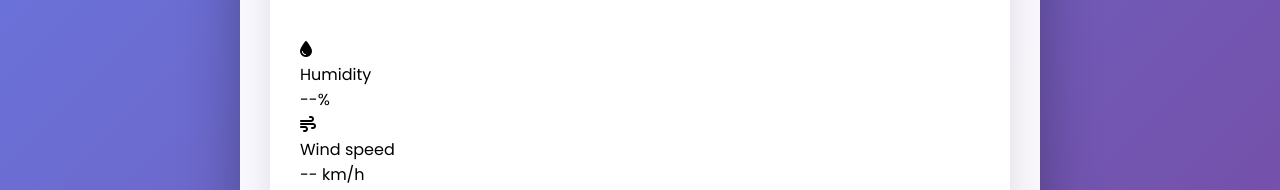
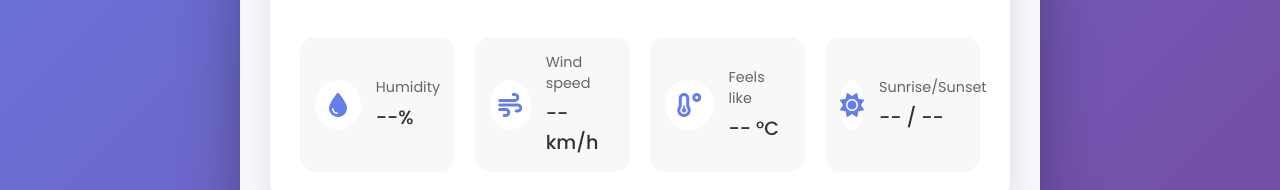
Before and after one commit to ravishka-bandara/webBased_WeatherApp, a plain HTML site: page index.html in a window 1280 px wide. Shown: the part 576-766 px from the top of the page. Drawn offline with Linux system fonts and the light colour scheme.

Commit message:
feat: weather detail view style.css

```diff
--- a/style.css
+++ b/style.css
@@ -194,3 +194,49 @@ h1 i{
     text-align: center;
     margin-top: 10px;
 }
+
+/*weather details*/
+
+.weather-details{
+    display: grid;
+    grid-template-columns: repeat(auto-fit, minmax(150px, 1fr));
+    gap: 20px;
+}
+
+.detail-item{
+    display: flex;
+    align-items: center;
+    gap: 15px;
+    padding: 15px;
+    background: #f8f8f8;
+    border-radius: 15px;
+    transition: transform 0.3s ease;
+}
+
+.detail-item:hover{
+    transform: translateY(-3px);
+}
+
+.detail-icon{
+    font-size: 1.5rem;
+    color: #667eea;
+    width: 50px;
+    height: 50px;
+    background: white;
+    border-radius: 50%;
+    display: flex;
+    align-items: center;
+    justify-content: center;
+}
+
+.detail-label{
+    font-size: 0.9rem;
+    color: #666;
+    margin-bottom: 5px;
+}
+
+.detail-value{
+    font-size: 1.2rem;
+    font-weight: 500;
+    color: #333;
+}
```
